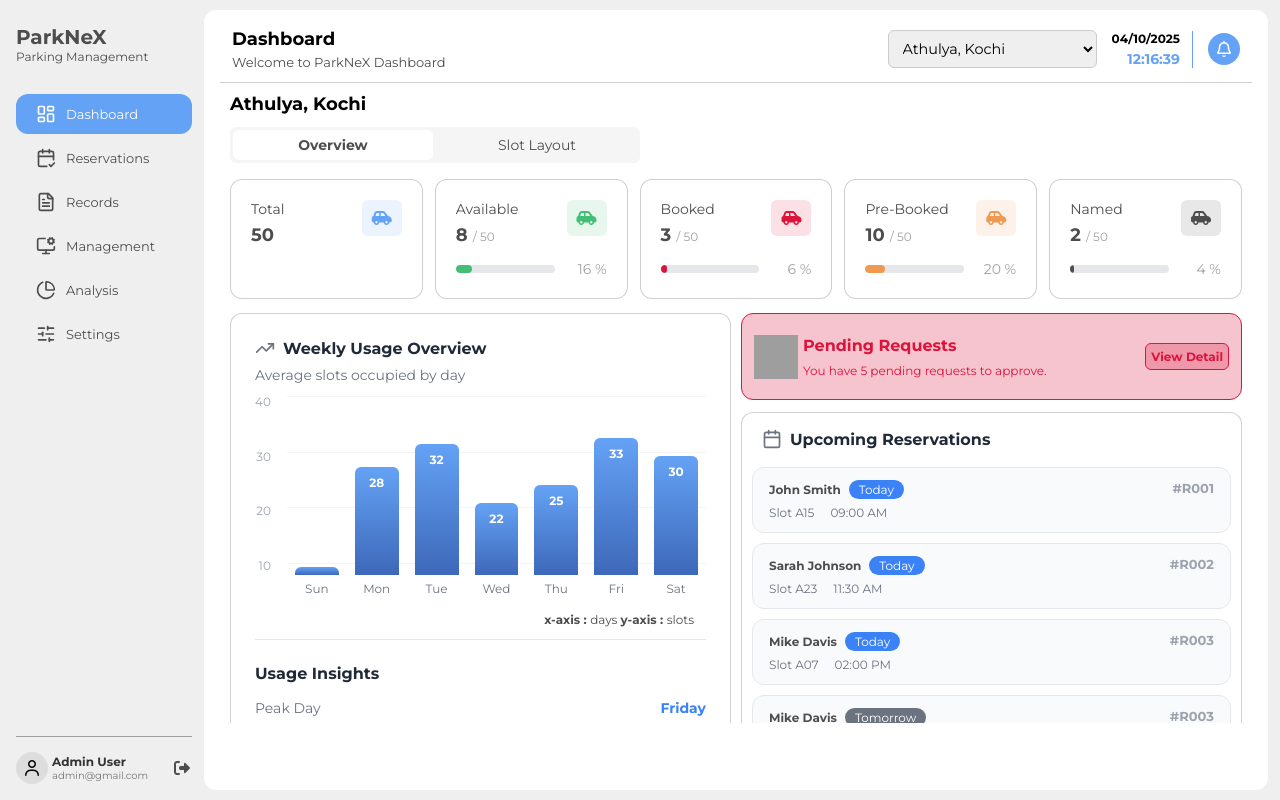
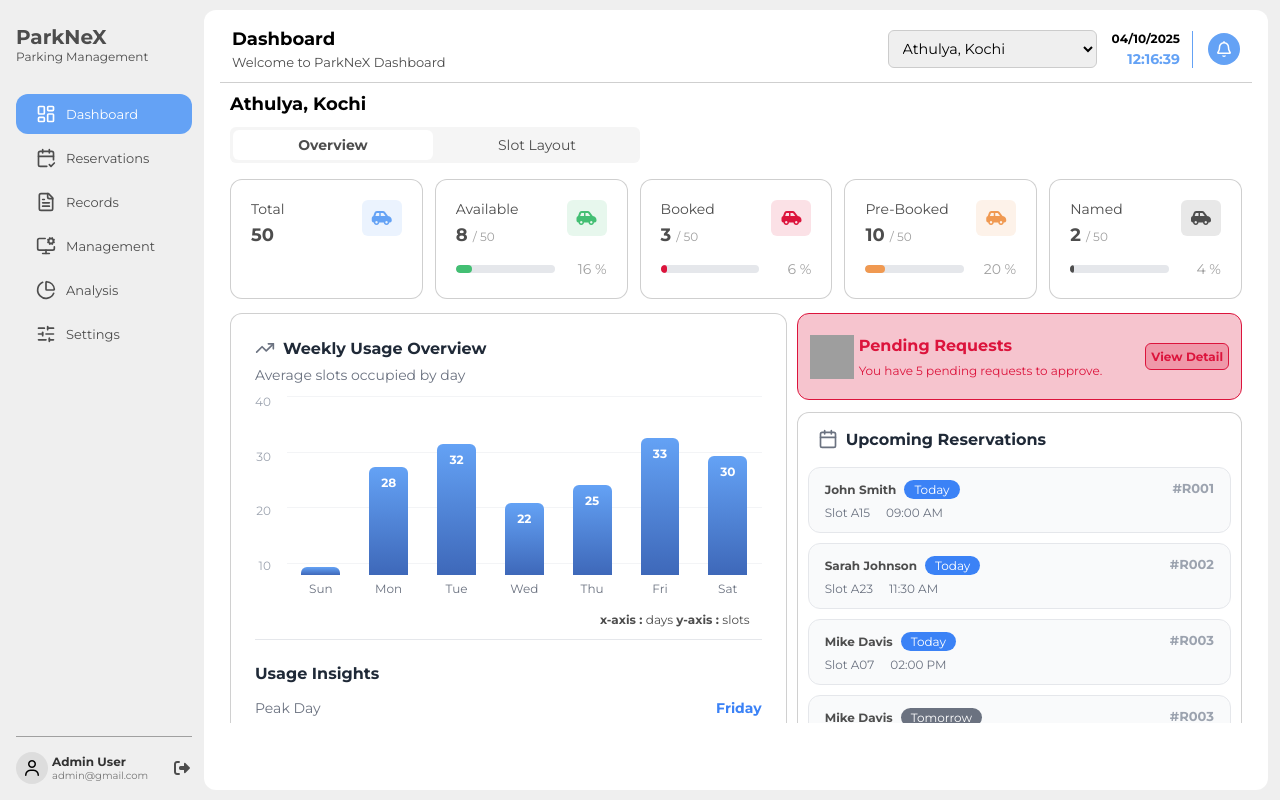
Before and after one commit to yaduraj1301/Parknex, a React (Vite) app: page / in a window 1280 px wide. Built offline with nearby package versions, Linux system fonts and the light colour scheme; grey boxes are pictures that could not be loaded.

Commit message:
feat:somethin

```diff
--- a/src/Components/DashboardComponents/DashboardOverview/dashboardOverview.css
+++ b/src/Components/DashboardComponents/DashboardOverview/dashboardOverview.css
@@ -18,7 +18,7 @@
   gap: 10px;
 }
 .mid-left{
-  flex : 1;
+  flex : 1.25;
 }
 
 .mid-right{
--- a/src/Components/DashboardComponents/WeeklyUsageOverview/weeklyUsageOverview.css
+++ b/src/Components/DashboardComponents/WeeklyUsageOverview/weeklyUsageOverview.css
@@ -120,7 +120,7 @@
 }
 
 .bar {
-  width: 100%;
+  width: 75%;
   max-width: 50px;
   background: linear-gradient(180deg, #64a2f5  0%, #3e68b9 100%);
   border-radius: 0.375rem 0.375rem 0 0;
```
